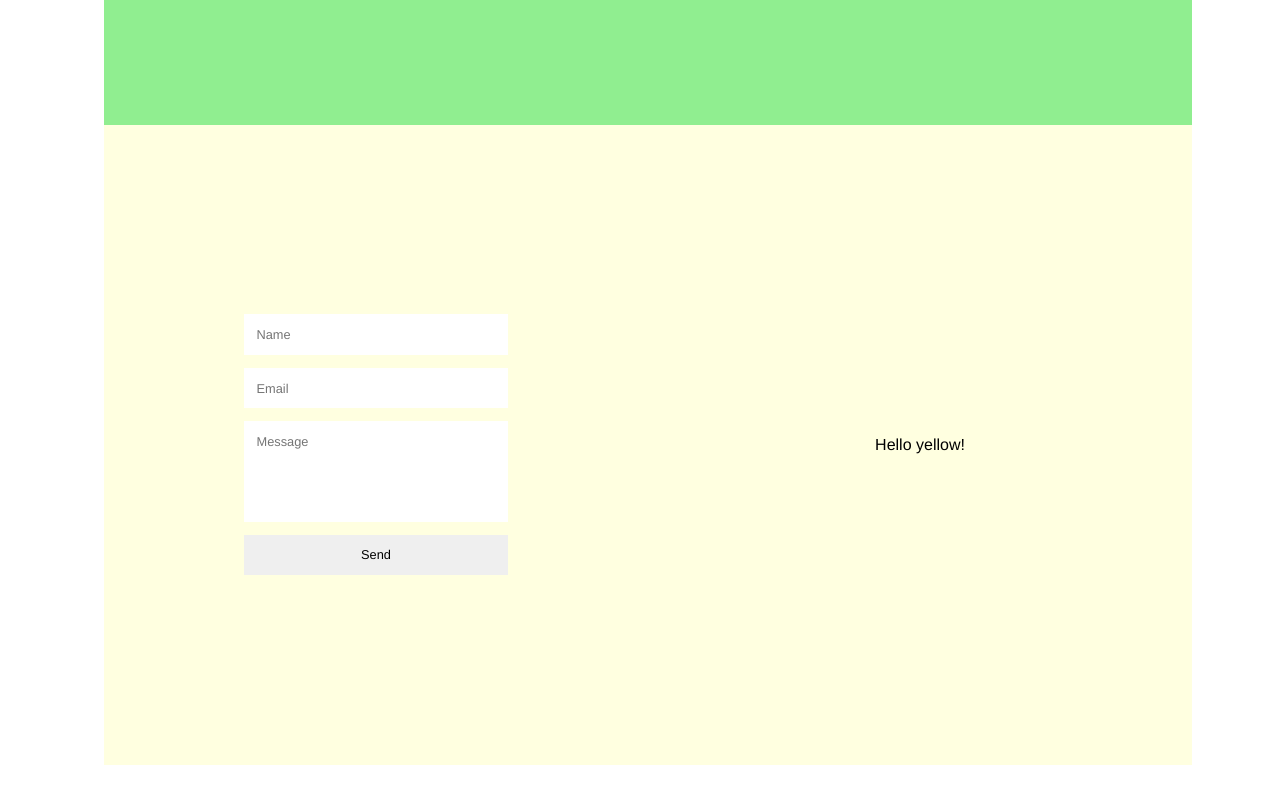
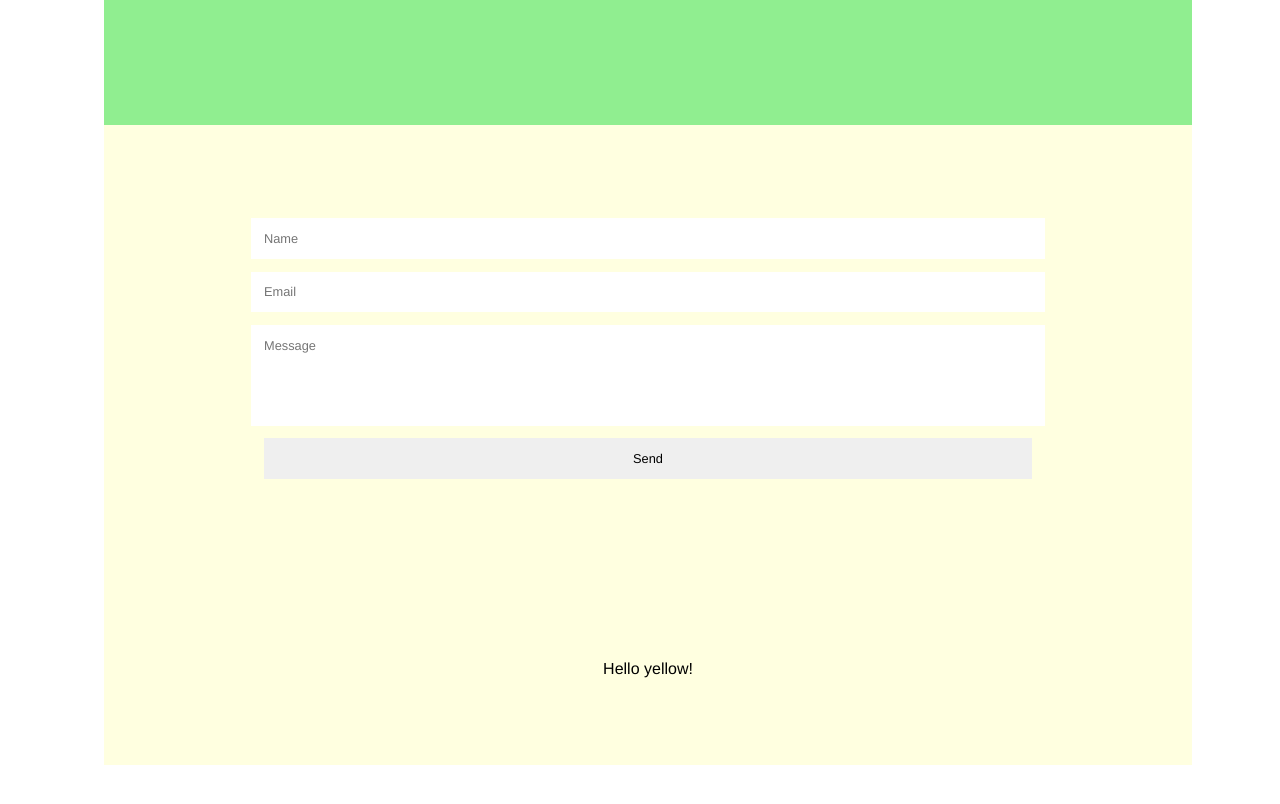
Before and after one commit to joelazarz/jlazarz-site, a plain HTML site: page index.html in a window 1280 px wide. Shown: the part 1240-2044 px from the top of the page. Drawn offline with nearby package versions, Linux system fonts and the light colour scheme.

Commit message:
working on form

```diff
--- a/index.html
+++ b/index.html
@@ -27,30 +27,36 @@
 
   <!-- Site Content -->
   <div class="content" title="Site Content">
+      <!-- About -->
     <div class="about" id="about" title="About">
       <img src="./public/joe-lazarz-for-web.png" alt="Joe Lazarz" class="my-picture">
+
       <div class="my-bio">
         <h1 class="greeting"></h1>
         <p>Lorem, ipsum dolor sit amet consectetur adipisicing elit. Amet expedita esse magni aliquam? Deleniti inventore, atque ex consectetur, minima cum facere voluptates in tempora quis dolor nemo laboriosam impedit cupiditate magni dolorem necessitatibus illum soluta eaque distinctio voluptate? Commodi reprehenderit quos corporis sunt! Sit nesciunt quidem odit cumque voluptates libero pariatur, expedita unde nobis, minima sapiente eveniet debitis rerum aliquid veniam ipsum minus quaerat culpa? Voluptatibus, numquam maiores veritatis officiis accusantium excepturi laboriosam perspiciatis iure porro commodi quibusdam voluptatem eum, modi, delectus fugiat quos a. In voluptatum exercitationem fugit non. Voluptate ducimus facere nisi corrupti, a explicabo facilis earum dignissimos.</p>
+      </div>
 
-        </div>
       <div class="my-description">My description / Skills</div>
+
       <div class="my-links">My Links</div>
     </div>
 
+      <!-- Projects -->
     <div class="projects" id="projects" title="Projects">
       <div class="hello-world">Hello green!</div>
       <div class="hello-world">Hello green!</div>
       <div class="hello-world">Hello green!</div>
     </div>
 
+      <!-- Contact -->
     <div class="contact" id="contact" title="Contact">
-      <form id="contact-form" name="contact-form">
-        <input type="text" name="name" id="name" value="" tabindex="1" placeholder="Name" required>
-        <input type="email" name="email" id="email" value="" tabindex="1" placeholder="Email" required>
-        <textarea name="message" id="message" cols="30" rows="5" placeholder="Message" required></textarea>
+      <form id="contact-form" name="contact-form" method="POST" data-netlify="true">
+        <input type="text" name="name" id="name" tabindex="0" placeholder="Name" required>
+        <input type="email" name="email" id="email" tabindex="0" placeholder="Email" required>
+        <textarea name="message" id="message" cols="30" rows="5" tabindex="0" placeholder="Message" required></textarea>
         <input type="submit" id="submit" value="Send">
       </form>
+
       <div class="hello-world">Hello yellow!</div>
     </div>
   </div>
--- a/style.css
+++ b/style.css
@@ -119,12 +119,13 @@ nav a {
 /* Contact */
 .contact {
   background-color :lightyellow;
-  grid-template-columns: 1fr 1fr;
+  grid-template-columns: 1fr;
 }
 
 #contact-form {
   display: flex;
   flex-direction: column;
+  place-items: center;
 }
 
 #contact-form
@@ -134,6 +135,7 @@ nav a {
 #submit {
   font-family: 'Arimo', sans-serif;
   font-size: 0.8em;
+  width: 60vw;
   border: none;
   resize: none;
   padding: 1em;
```
